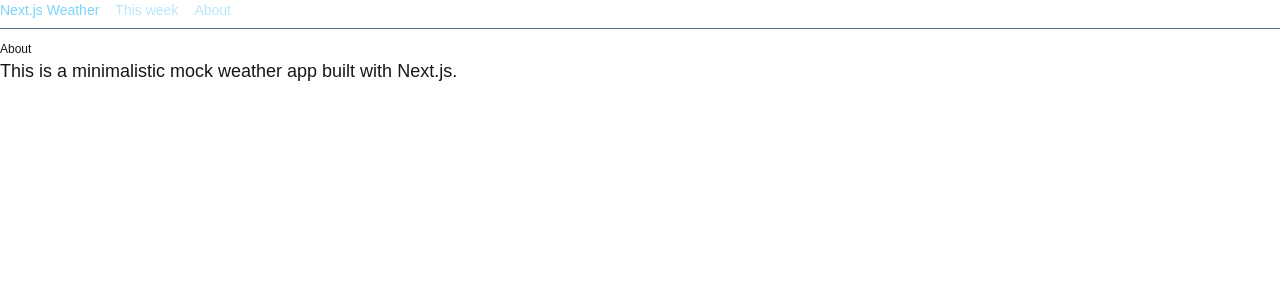
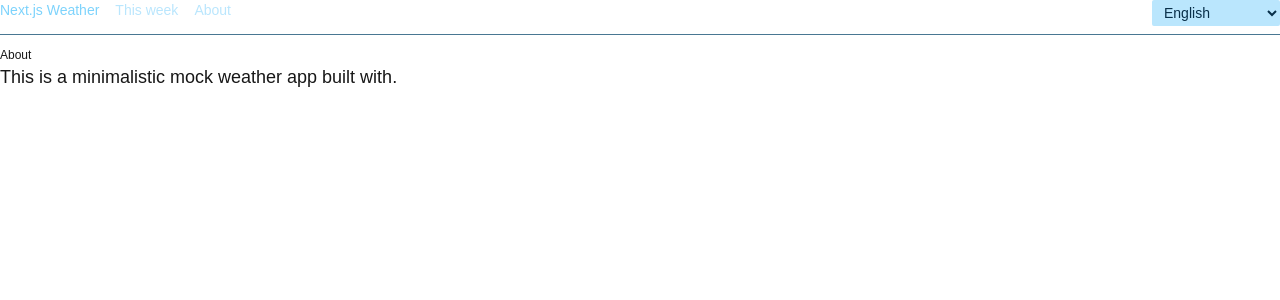
Before and after one commit to Jeromestein/next-intl-demo, a Next.js app: page /en-us/about in a window 1280 px wide. Shown: the top 300 px of the page. Built offline with nearby package versions, Linux system fonts and the light colour scheme.

Commit message:
build a language switcher

```diff
--- a/app/[locale]/about/page.tsx
+++ b/app/[locale]/about/page.tsx
@@ -1,10 +1,14 @@
+import { useTranslations } from "next-intl";
+
+
 export default function About() {
+    const t = useTranslations("About");
+
     return (
         <main>
-            <h1 className="text-xs font-thin">About</h1>
+            <h1 className="text-xs font-thin">{t("title")}</h1>
             <p className="text-lg">
-                This is a minimalistic mock weather app built with
-                Next.js.
+                {t("description")}
             </p>
         </main>
     );
--- a/app/_components/Header.tsx
+++ b/app/_components/Header.tsx
@@ -1,10 +1,14 @@
-import { useTranslations } from "next-intl";
-import { Link } from "@/i18n.config";
+import { Link, Locale } from "@/i18n.config";
+import { useLocale, useTranslations } from "next-intl";
+import LocaleSwitcher from "./LocaleSwitcher";
+
 export default function Header() {
     const t = useTranslations("Header");
+    // Retrieves the active locale
+    const locale = useLocale() as Locale;
 
     return (
-        <header className="mb-3 border-b border-sky-900/75 pb-2 text-sm">
+        <header className="mb-3 flex justify-between border-b border-sky-900/75 pb-2 text-sm">
             <nav>
                 <ul className="flex gap-4">
                     <li>
@@ -33,6 +37,8 @@ export default function Header() {
                     </li>
                 </ul>
             </nav>
+
+            <LocaleSwitcher locale={locale} />
         </header>
     );
 }
--- /dev/null
+++ b/app/_components/LocaleSwitcher.tsx
@@ -0,0 +1,49 @@
+"use client";
+
+import {
+    localeNames,
+    locales,
+    usePathname,
+    useRouter,
+    type Locale,
+} from "@/i18n.config";
+
+export default function LocaleSwitcher({
+    locale,
+}: {
+    locale: Locale;
+}) {
+    /* `pathname` will contain the current
+     route without the locale e.g. `/about`...
+    */
+    const pathname = usePathname();
+    const router = useRouter();
+
+    const changeLocale = (
+        event: React.ChangeEvent<HTMLSelectElement>,
+    ) => {
+        const newLocale = event.target.value as Locale;
+        /* ...if the user chose Arabic ("ar-eg"),
+         router.replace() will prefix the pathname
+         with this `newLocale`, effectively changing
+         languages by navigating to `/ar-eg/about`.
+        */
+        router.replace(pathname, { locale: newLocale });
+    };
+
+    return (
+        <div>
+            <select
+                value={locale}
+                onChange={changeLocale}
+                className="rounded-sm bg-sky-200 px-2 py-1 text-sky-950"
+            >
+                {locales.map((loc) => (
+                    <option key={loc} value={loc}>
+                        {localeNames[loc]}
+                    </option>
+                ))}
+            </select>
+        </div>
+    );
+}
--- a/i18n.config.ts
+++ b/i18n.config.ts
@@ -3,4 +3,10 @@ import { createSharedPathnamesNavigation } from "next-intl/navigation";
 export const locales = ["en-us", "ar-eg"] as const;
 export type Locale = (typeof locales)[number];
 
-export const { Link } = createSharedPathnamesNavigation({ locales });
+export const localeNames: Record<Locale, string> = {
+    "en-us": "English",
+    "ar-eg": "العربية (Arabic)",
+};
+
+export const { Link, usePathname, useRouter } =
+    createSharedPathnamesNavigation({ locales });
--- a/locales/ar-eg.json
+++ b/locales/ar-eg.json
@@ -40,7 +40,6 @@
     },
     "About": {
         "title": "نبذة عنا",
-        "description": "هذا تطبيق طقس وهمي بسيط تم إنشاؤه باستخدام <linkToNext>Next.js</linkToNext>.",
-        "liveDuration": "لقد كنا على الهواء مباشرة لمدة {duration, number, ::precision-integer} ثانية."
+        "description": "هذا تطبيق طقس وهمي بسيط تم إنشاؤه باستخدام ."
     }
 }
--- a/locales/en-us.json
+++ b/locales/en-us.json
@@ -40,7 +40,6 @@
     },
     "About": {
         "title": "About",
-        "description": "This is a minimalistic mock weather app built with <linkToNext>Next.js</linkToNext>.",
-        "liveDuration": "We've been live for {duration, number, ::precision-integer} seconds."
+        "description": "This is a minimalistic mock weather app built with."
     }
 }
```
